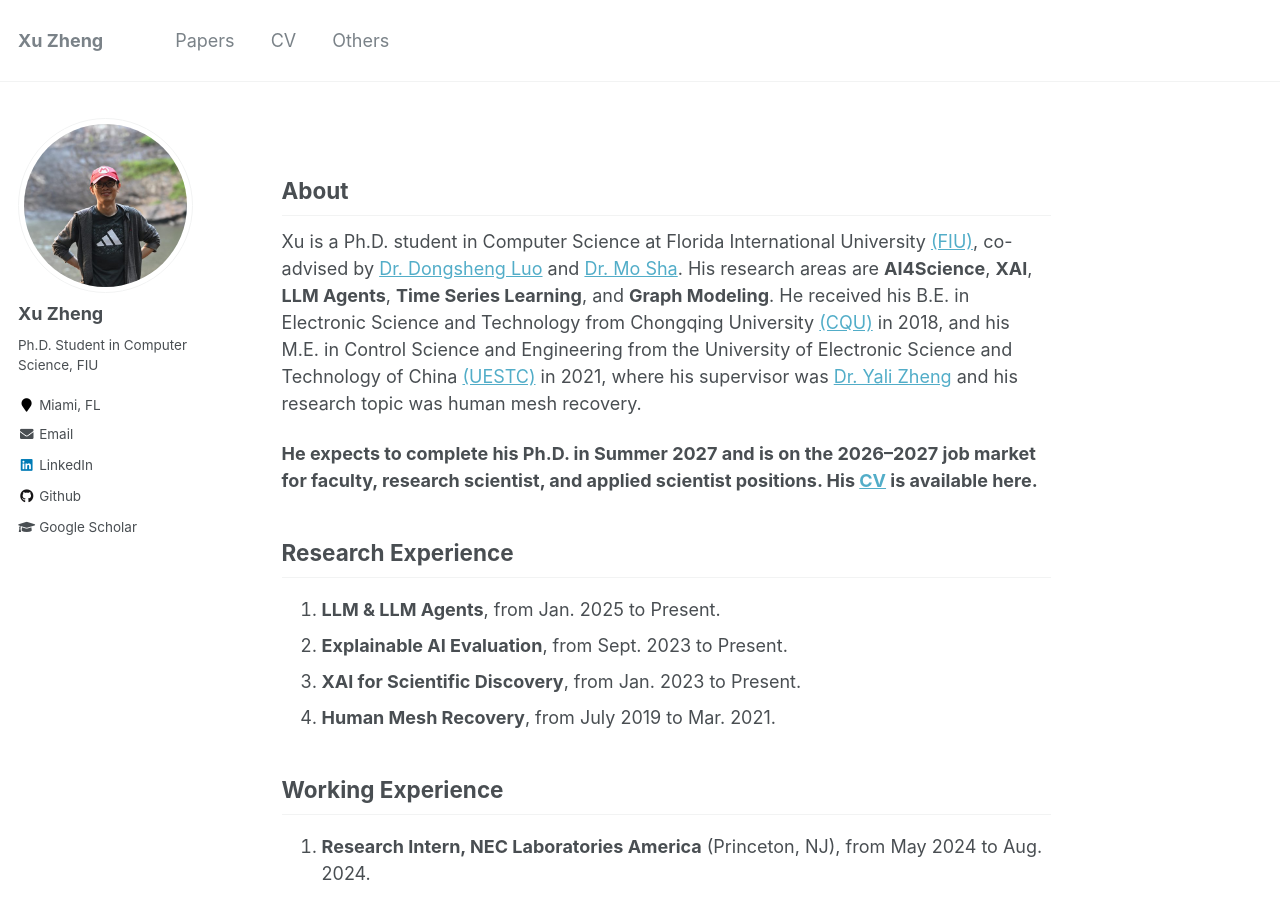
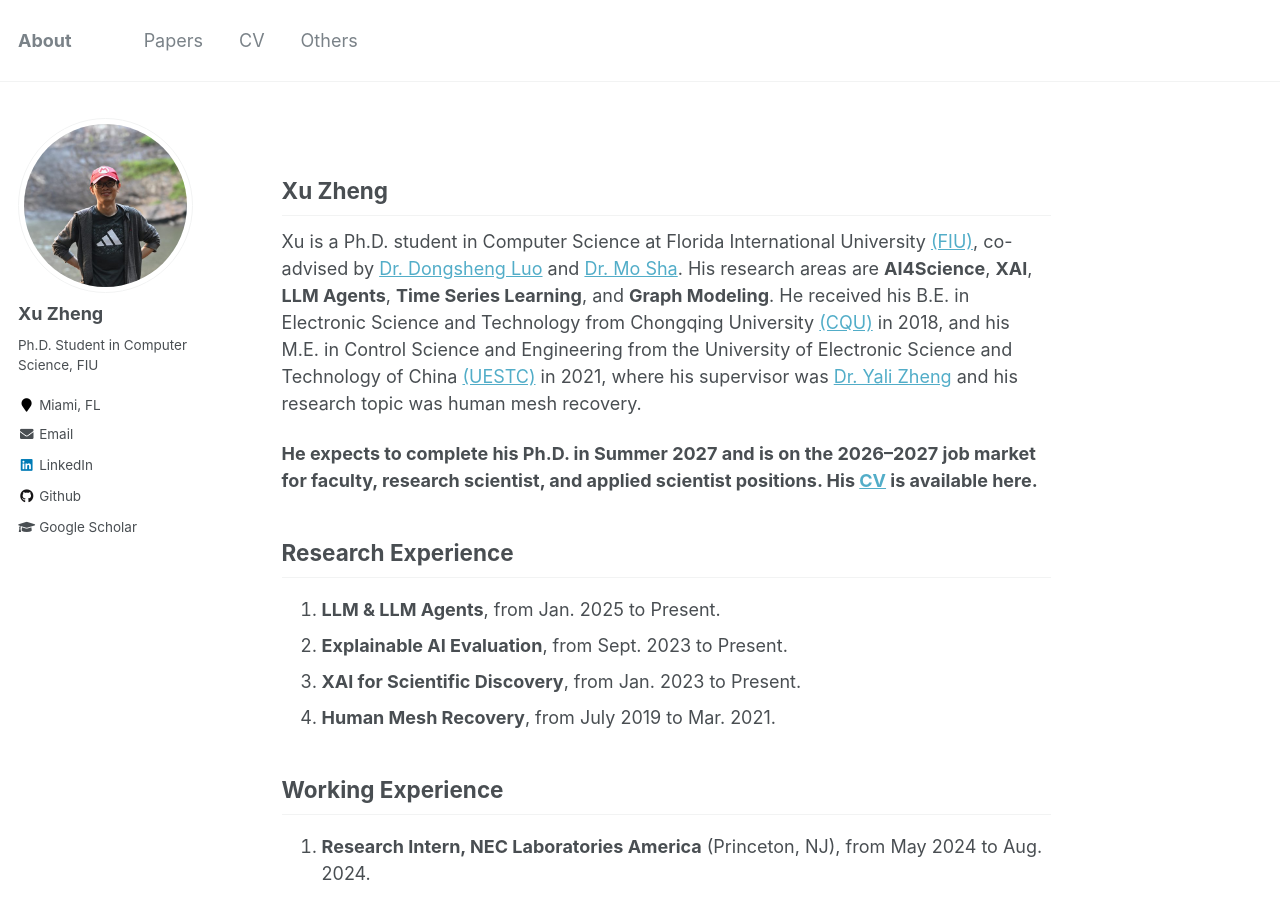
Before and after one commit to AslanDing/aslanding.github.io, a Jekyll site: the page built from _pages/about.md, in a window 1280 px wide and 900 px high. Built offline with Jekyll 4.4.1, drawn with Linux system fonts in a browser that asks for light colours.

Commit message:
Top navigation opens with About; the About page's heading is the name
Co-Authored-By: Claude Opus 5.5 <noreply@anthropic.com>

```diff
--- a/_includes/masthead.html
+++ b/_includes/masthead.html
@@ -6,7 +6,7 @@
       <nav id="site-nav" class="greedy-nav">
         <button><div class="navicon"></div></button>
         <ul class="visible-links">
-          <li class="masthead__menu-item masthead__menu-item--lg"><a href="{{ base_path }}/">{{ site.title }}</a></li>
+          <li class="masthead__menu-item masthead__menu-item--lg"><a href="{{ base_path }}/">About</a></li>
           {% for link in site.data.navigation.main %}
             {% if link.url contains 'http' %}
               {% assign domain = '' %}
```
Also changed, not shown: _pages/about.md (+1 -1 lines).
